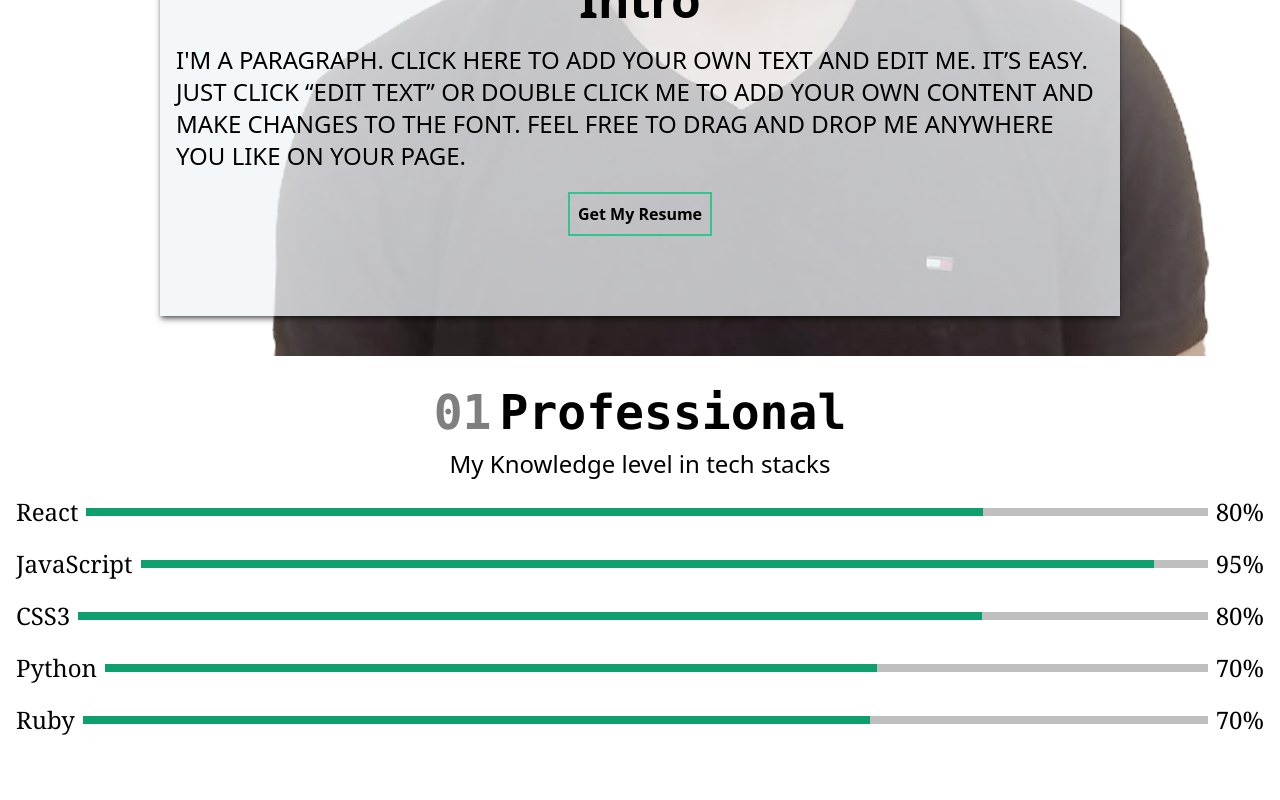
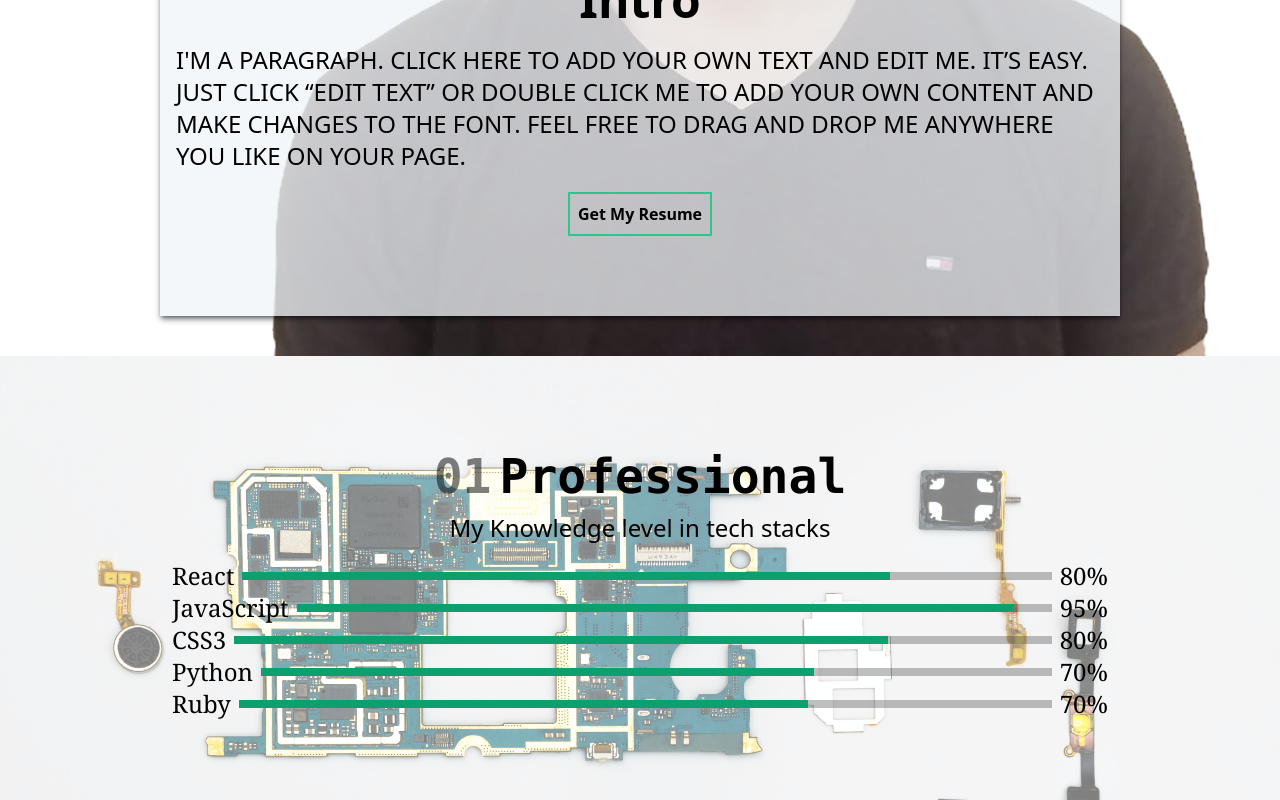
Before and after one commit to hamidazim321/portfolio, a React (Vite) app: page / in a window 1280 px wide. Shown: the part 748-1548 px from the top of the page. Before the commit the page ends 1500 px from the top, so only its background shows below. Built offline with nearby package versions, Linux system fonts and the light colour scheme.

Commit message:
Fix widths

```diff
--- a/src/components/Overlay.jsx
+++ b/src/components/Overlay.jsx
@@ -1,7 +1,10 @@
 import React from 'react'
 
-export default function Overlay() {
+export default function Overlay({darkColor, lightColor}) {
   return (
-    <div className="absolute w-full h-full dark:bg-slate-600/25 left-0 right-0 top-0 bottom-0 z-0"></div>
+    <div
+    className={`absolute w-full h-full dark:bg-${darkColor && darkColor} bg-${lightColor && lightColor} left-0 right-0 top-0 bottom-0 z-0`}
+    >
+    </div>
   )
 }
--- a/src/components/SkillBar.jsx
+++ b/src/components/SkillBar.jsx
@@ -2,7 +2,7 @@ export default function SkillBar({tech, level, className, barStyles}) {
   const textStyles = 'font-serif text-xl block dark:text-white w-auto sm:text-2xl md:text-2xl'
   return (
     <div className={className}>
-      <span className={`${textStyles} dark:text-white/50`}>{tech}</span>
+      <span className={textStyles}>{tech}</span>
       <div className="flex-grow h-auto bg-black/25">
         <span className={`${barStyles} block`} style={{ width: `${level}%` }}></span>
       </div>
--- a/src/pages/Home.jsx
+++ b/src/pages/Home.jsx
@@ -20,7 +20,7 @@ export default function Home() {
       <div className="dark:bg-slate-600/75 pb-10 relative z-10">
         <Intro className="md:w-3/4 mx-auto dark:bg-slate-600/75 bg-slate-100/75 md:py-20 flex flex-col items-center justify-center p-4 gap-3 md:gap-5 md:shadow-black/50 md:shadow-md"/>
       </div>
-      <Overlay />
+      <Overlay darkColor={'slate-600/25'}/>
     </div>
   );
 }
--- a/src/pages/Professional.jsx
+++ b/src/pages/Professional.jsx
@@ -5,7 +5,7 @@ import SkillBar from "../components/SkillBar";
 export default function Professional() {
   const skillBarStyles = "flex items-center w-full gap-2"
   return (
-    <div className="relative dark:bg-black/50 p-4">
+    <div className="relative dark:bg-stone-500/50 p-4 bg-hardware bg-cover py-20">
       <div className="relative z-10 p-4 flex flex-col items-center justify-center gap-3">
         <p className="dark:text-white font-mono font-black text-3xl sm:text-4xl md:text-5xl">
           <span className="me-2 dark:text-white/50 text-black/50">01</span>Professional
@@ -14,7 +14,7 @@ export default function Professional() {
           My Knowledge level in tech stacks
         </p>
       </div>
-      <div className="relative z-10 flex flex-col gap-3 md:gap-5">
+      <div className="relative z-10 w-full md:w-3/4 md:mx-auto flexflex-col gap-3 md:gap-5">
         <SkillBar
         className={skillBarStyles}
         tech={'React'}
@@ -46,7 +46,7 @@ export default function Professional() {
         barStyles={`h-2 bg-green-500`}
         />
       </div>
-      <Overlay />
+      <Overlay lightColor={'white/50'} darkColor={'slate-600/75'} />
     </div>
   );
 }
--- a/tailwind.config.js
+++ b/tailwind.config.js
@@ -9,7 +9,8 @@ export default {
   theme: {
     extend: {
       backgroundImage: {
-        'headshot': "url(./src/assets/HeadShot.png)"
+        'headshot': "url(./src/assets/HeadShot.png)",
+        'hardware': "url(./src/assets/hardware.jpg)"
       },
     },
   },
```
Also changed, not shown: src/assets/hardware.jpg (added).
